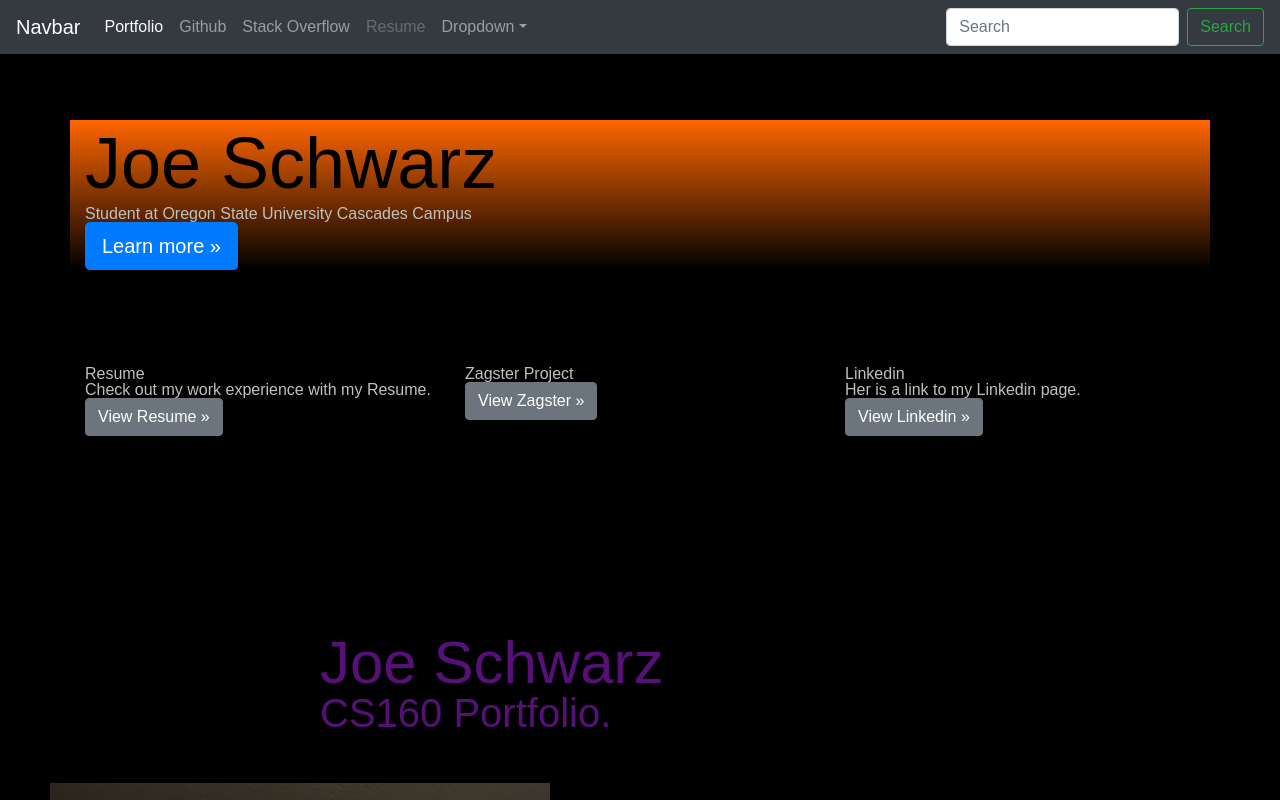
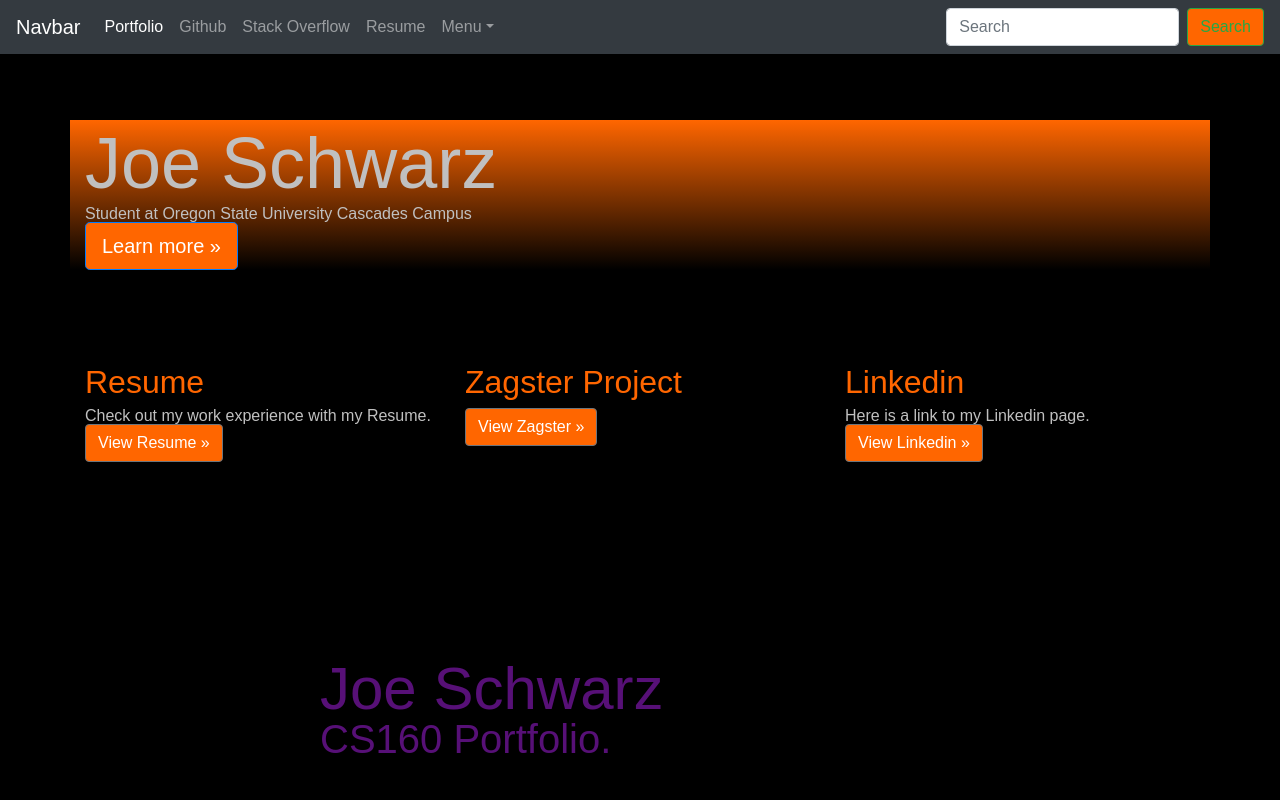
Before and after one commit to Joeschw/Joeschw.github.io, a plain HTML site: page index.html in a window 1280 px wide. Shown: the top 800 px of the page. Drawn offline with nearby package versions, Linux system fonts and the light colour scheme.

Commit message:
dropdown menu function

```diff
--- a/index.html
+++ b/index.html
@@ -35,14 +35,15 @@
             <a class="nav-link" href="https://stackoverflow.com/users/12156033/joe-schwarz?tab=profile">Stack Overflow</a>
           </li>
           <li class="nav-item">
-            <a class="nav-link disabled" href="#">Resume</a>
+            <a class="nav-link" href="Schwarz, Joe Resume 2019.pdf">Resume</a>
           </li>
           <li class="nav-item dropdown">
-            <a class="nav-link dropdown-toggle" href="http://example.com" id="dropdown01" data-toggle="dropdown" aria-haspopup="true" aria-expanded="false">Dropdown</a>
+            <a class="nav-link dropdown-toggle" href="http://example.com" id="dropdown01" data-toggle="dropdown" aria-haspopup="true" aria-expanded="false">Menu</a>
             <div class="dropdown-menu" aria-labelledby="dropdown01">
-              <a class="dropdown-item" href="#">Action</a>
-              <a class="dropdown-item" href="#">Another action</a>
-              <a class="dropdown-item" href="#">Something else here</a>
+              <a class="dropdown-item" href="mailto:schwjose@oregonstate.edu">Contact me</a>
+              <a class="dropdown-item" href="https://github.com/Joeschw">Github</a>
+              <a class="dropdown-item" href="https://stackoverflow.com/users/12156033/joe-schwarz?tab=profile">Stack Overflow</a>
+              <a class="dropdown-item" href="Schwarz, Joe Resume 2019.pdf">Resume</a>
             </div>
           </li>
         </ul>
@@ -60,7 +61,7 @@
         <div class="container" id="head">
           <h1 id="mainHeader" class="display-3">Joe Schwarz</h1>
           <p>Student at Oregon State University Cascades Campus</p>
-          <p><a class="btn btn-primary btn-lg" href="#" role="button">Learn more &raquo;</a></p>
+          <p><a class="btn btn-primary btn-lg" href="Schwarz, Joe Resume 2019.pdf" role="button">Learn more &raquo;</a></p>
         </div>
       </div>
 
@@ -70,7 +71,7 @@
           <div class="col-md-4">
             <h2>Resume</h2>
             <p>Check out my work experience with my Resume. </p>
-            <p><a class="btn btn-secondary" href="Schwarz, Joe Resume 2019.pdf" role="button">View Resume &raquo;</a></p>
+            <p><a class="btn btn-secondary" href="Schwarz, Joe Resume 2019.pdf" role="button";>View Resume &raquo;</a></p>
           </div>
           <div class="col-md-4">
             <h2>Zagster Project</h2>
@@ -79,8 +80,8 @@
           </div>
           <div class="col-md-4">
             <h2>Linkedin</h2>
-            <p>Her is a link to my Linkedin page.</p>
-            <p><a class="btn btn-secondary" href="#" role="button">View Linkedin &raquo;</a></p>
+            <p>Here is a link to my Linkedin page.</p>
+            <p><a class="btn btn-secondary" href="https://www.linkedin.com/feed/?trk=onboarding-landing" role="button">View Linkedin &raquo;</a></p>
           </div>
         </div>
 
--- a/screen.css
+++ b/screen.css
@@ -65,7 +65,7 @@ a {
   padding: 50px; }
 h1 {
   font-size: 6em;
-  color: black;
+  color: silver;
 }
 /* Move down content because we have a fixed navbar that is 3.5rem tall */
 body {
@@ -73,4 +73,12 @@ body {
 }
 #head {
   background-image: linear-gradient(#ff6600, black);
+  }
+.btn {
+  background-color: #ff6600;
 }
+h2 {
+  font-size: 2em;
+  color: #ff6600;
+  padding-bottom: 10px;
+}
```
